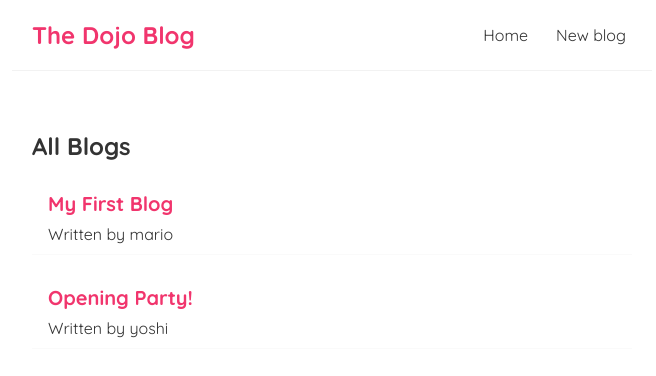
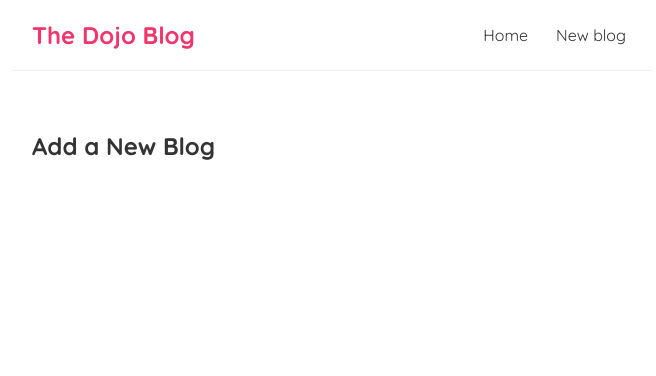
Before and after one commit to Philippe35507/Netninja-dojoblog, a React (Vite) app: page /create in a window 1280 px wide. Shown: the top 376 px of the page, without its empty margins (308-964 px from the left). Built offline with nearby package versions, Linux system fonts and the light colour scheme; data requests are answered from the project's data file.

Commit message:
createBrowserRouter, NavLink, Outlet, layout
Navbar => RootLayout
npm i react-router-dom + update React Router version of the project

```diff
--- a/package.json
+++ b/package.json
@@ -11,7 +11,8 @@
   },
   "dependencies": {
     "react": "^18.2.0",
-    "react-dom": "^18.2.0"
+    "react-dom": "^18.2.0",
+    "react-router-dom": "^6.14.2"
   },
   "devDependencies": {
     "@types/react": "^18.2.14",
--- a/src/App.jsx
+++ b/src/App.jsx
@@ -1,16 +1,30 @@
+import RootLayout from "./layouts/RootLayout";
 import "./index.css";
-import Navbar from "./Navbar";
+
+import { createBrowserRouter, RouterProvider } from "react-router-dom";
+
+import Create from "./Create";
 import Home from "./Home";
 
+const router = createBrowserRouter([
+  {
+    path: "/",
+    element: <RootLayout />,
+    children: [
+      {
+        index: true,
+        element: <Home />,
+      },
+      {
+        path: "create",
+        element: <Create />,
+      },
+    ],
+  },
+]);
+
 function App() {
-  return (
-    <div className="App">
-      <Navbar />
-      <div className="content">
-        <Home />
-      </div>
-    </div>
-  );
+  return <RouterProvider router={router} />;
 }
 
 export default App;
--- /dev/null
+++ b/src/Create.jsx
@@ -0,0 +1,9 @@
+const Create = () => {
+  return (
+    <div className="create">
+      <h2>Add a New Blog</h2>
+    </div>
+  );
+};
+
+export default Create;
--- a/src/Navbar.jsx
+++ /dev/null
@@ -1,13 +0,0 @@
-const Navbar = () => {
-  return (
-    <nav className="navbar">
-      <h1>The Dojo Blog</h1>
-      <div className="links">
-        <a href="/">Home</a>
-        <a href="/create">New blog</a>
-      </div>
-    </nav>
-  );
-};
-
-export default Navbar;
--- /dev/null
+++ b/src/layouts/RootLayout.jsx
@@ -0,0 +1,22 @@
+import { NavLink, Outlet } from "react-router-dom";
+
+const RootLayout = () => {
+  return (
+    <div>
+      <header>
+        <nav className="navbar">
+          <h1>The Dojo Blog</h1>
+          <div className="links">
+            <NavLink to="/">Home</NavLink>
+            <NavLink to="/create">New blog</NavLink>
+          </div>
+        </nav>
+      </header>
+      <main className="content">
+        <Outlet />
+      </main>
+    </div>
+  );
+};
+
+export default RootLayout;
```
Also changed, not shown: 1 other file (tests, documents, lock files or other folders).
